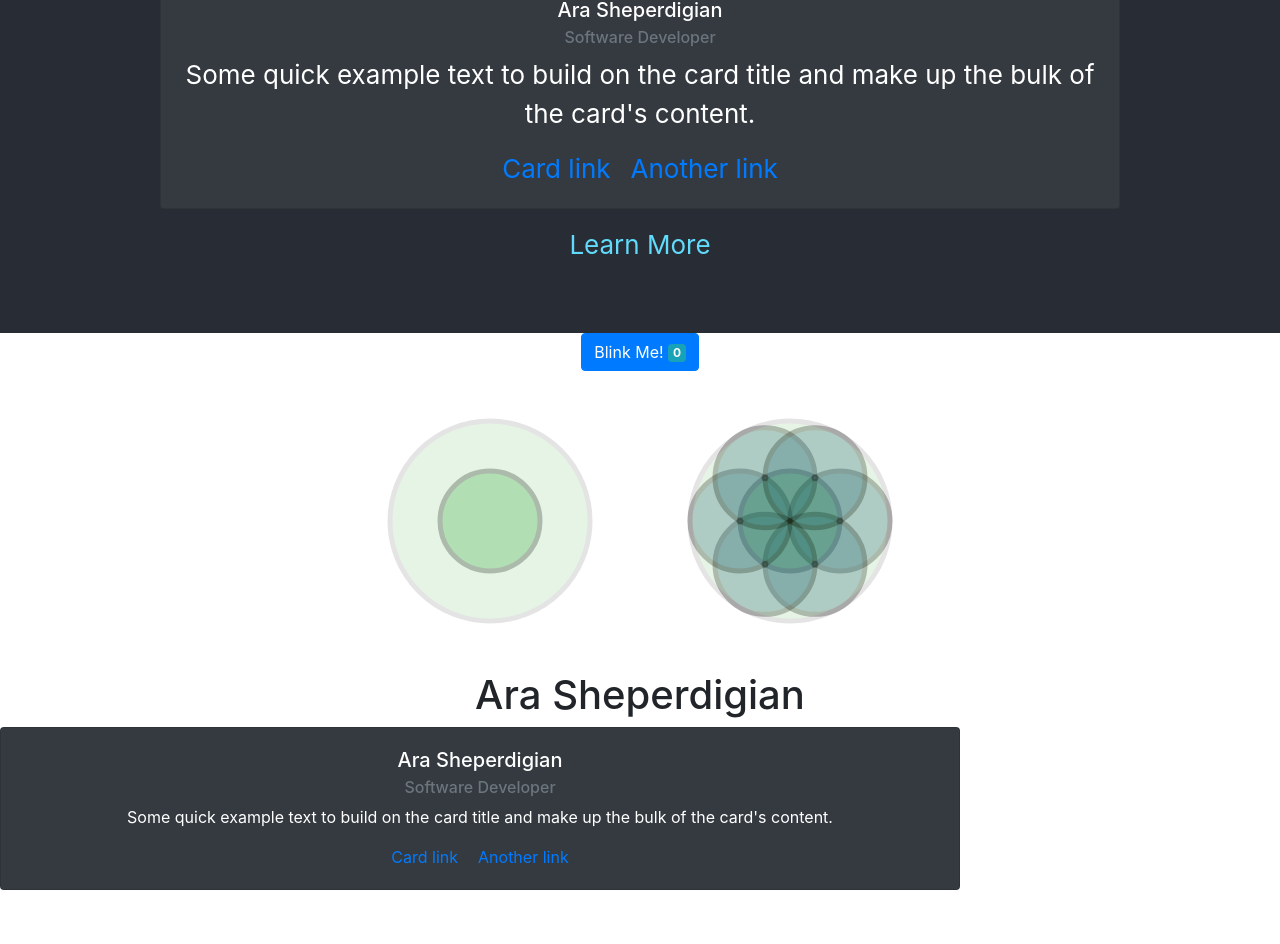
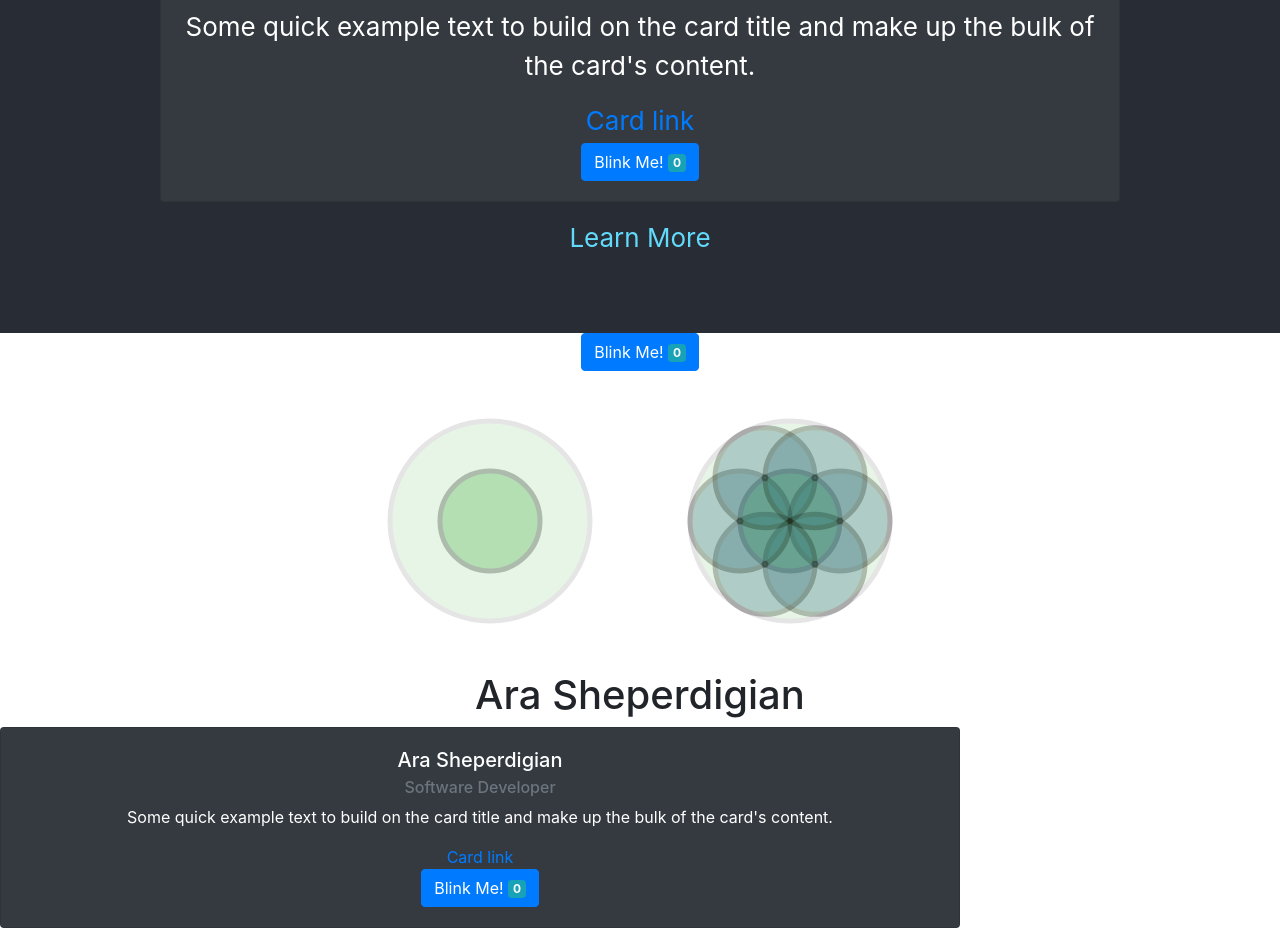
Before and after one commit to arabenjamin/jubilant-pancake, a React (Create React App) app in the folder client/: page / in a window 1280 px wide. Shown: the part 467-1411 px from the top of the page. Before the commit the page ends 1373 px from the top, so only its background shows below. Built offline with nearby package versions, Linux system fonts and the light colour scheme.

Commit message:
re-arragment

```diff
--- a/client/src/App.js
+++ b/client/src/App.js
@@ -74,10 +74,13 @@ class App extends Component {
       <div className="App">
         <header className="App-header">
           <img src={logo} className="App-logo" alt="logo" />
-          <p>
-           Ara Sheperdigian
-          </p>
-          <MyCv data={this.state.name} />
+          <MyCv
+            data={this.state.name}
+            handleClick = {this.handleSubmit}
+            hasPosted = {this.state.hasPosted}
+            hasBlinked = {this.state.hasBlinked}
+            hasError = {this.state.hasError}
+          />
           <a
             className="App-link"
             href="/"
@@ -87,7 +90,9 @@ class App extends Component {
             Learn More
           </a>
         </header>
-
+        <div className="contianer">
+          <div className="row">
+            <div className="col">
             <Button
               handleClick = {this.handleSubmit}
               hasPosted = {this.state.hasPosted}
@@ -99,7 +104,16 @@ class App extends Component {
             <MyLogo />
 
             <MyName data={this.state.name}/>
-        <MyCv data={this.state.name} />
+            <MyCv
+              data={this.state.name}
+              handleClick = {this.handleSubmit}
+              hasPosted = {this.state.hasPosted}
+              hasBlinked = {this.state.hasBlinked}
+              hasError = {this.state.hasError}
+            />
+            </div>
+          </div>
+        </div>
       </div>
     );
   }
@@ -256,13 +270,18 @@ function MyCv(props){
   console.log(props);
   return(
 
-    <div className="card w-75 text-white bg-dark mb-3">
+    <div className="card w-75 text-white bg-dark mb-3 align-self-center">
       <div className="card-body">
         <h5 className="card-title">Ara Sheperdigian</h5>
         <h6 className="card-subtitle mb-2 text-muted">Software Developer</h6>
         <p className="card-text">Some quick example text to build on the card title and make up the bulk of the card's content.</p>
-        <a href="#" className="card-link">Card link</a>
-        <a href="#" className="card-link">Another link</a>
+        <a href="/" className="card-link">Card link</a>
+        <Button
+          handleClick = {props.handleSubmit}
+          hasPosted = {props.hasPosted}
+          hasBlinked = {props.hasBlinked}
+          hasError = {props.hasError}
+        />
       </div>
     </div>
   )
```
Lines whose indentation alone changed are shown as unchanged.
